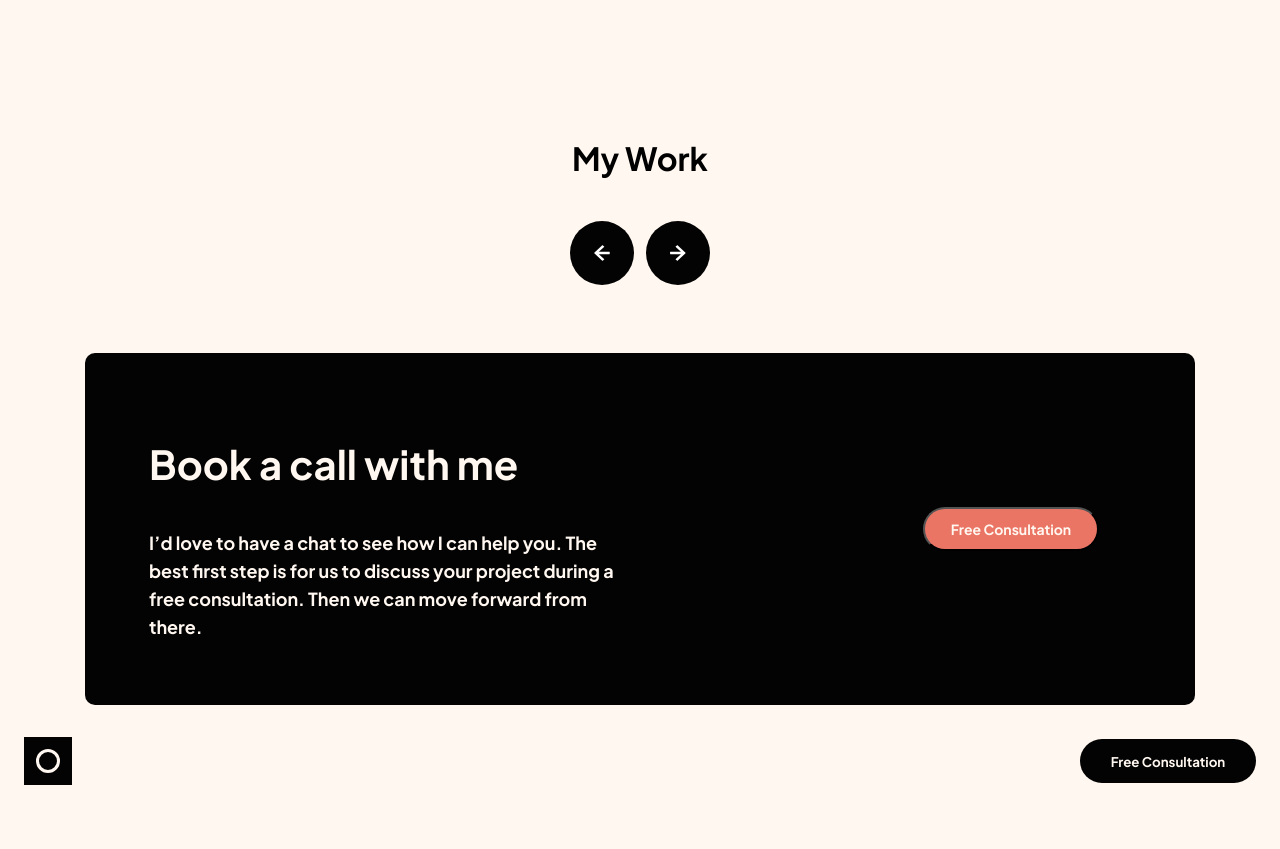
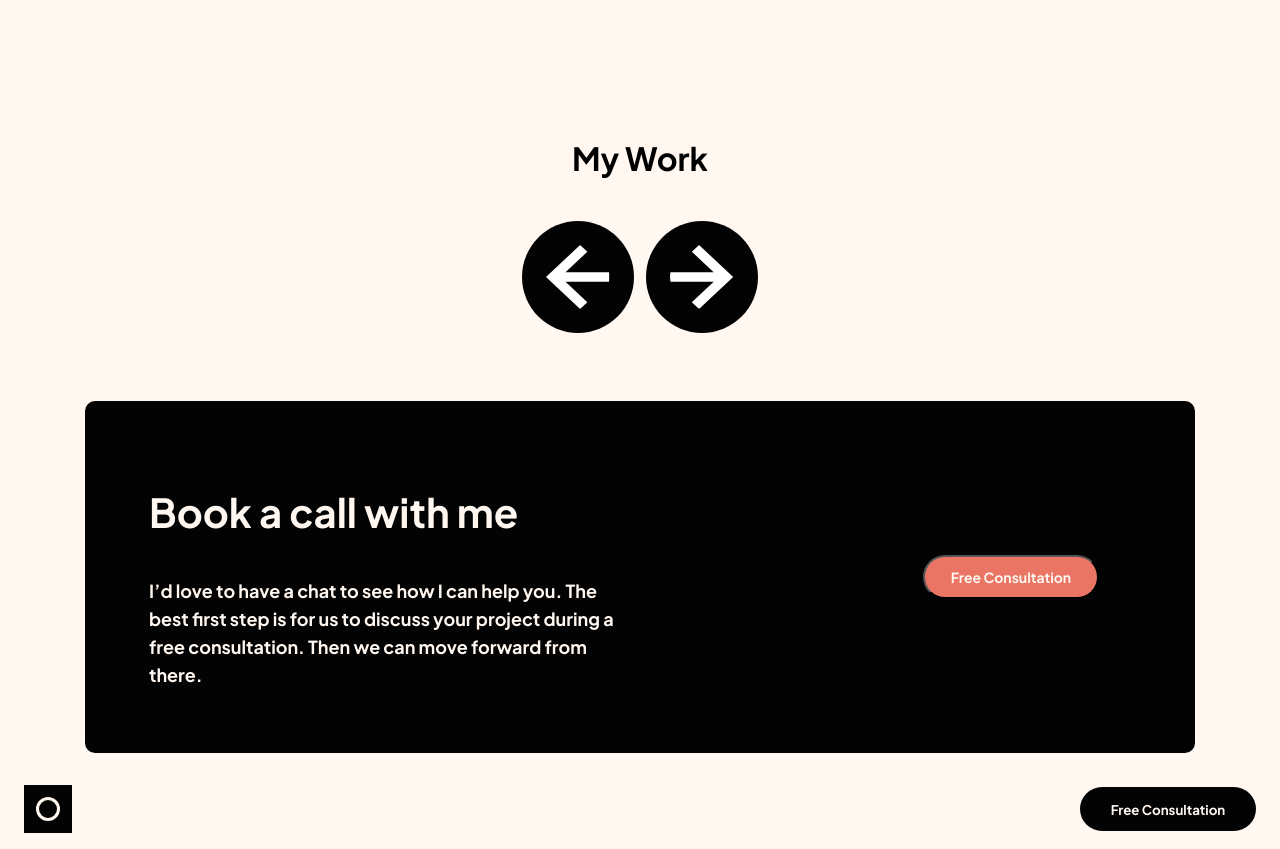
Before and after one commit to Nevaden/Free-Consultation, an Angular app in the folder Free-Consultation/: page / in a window 1280 px wide. Shown: the part 2120-2969 px from the top of the page. Before the commit the page ends 2921 px from the top, so only its background shows below. Built offline with nearby package versions, Linux system fonts and the light colour scheme.

Commit message:
brougth down last nights veersion and re-fixed header section.

```diff
--- a/Free-Consultation/src/app/header/header.component.css
+++ b/Free-Consultation/src/app/header/header.component.css
@@ -1,6 +1,3 @@
-
-
-
 .logo {
     height: 48px;
     width: 48px;
--- a/Free-Consultation/src/app/my-work/my-work.component.css
+++ b/Free-Consultation/src/app/my-work/my-work.component.css
@@ -1,8 +1,3 @@
-* {
-    box-sizing: border-box;
-}
-
-
 h4 {
     font-size: 32px;
     display: flex;
```
